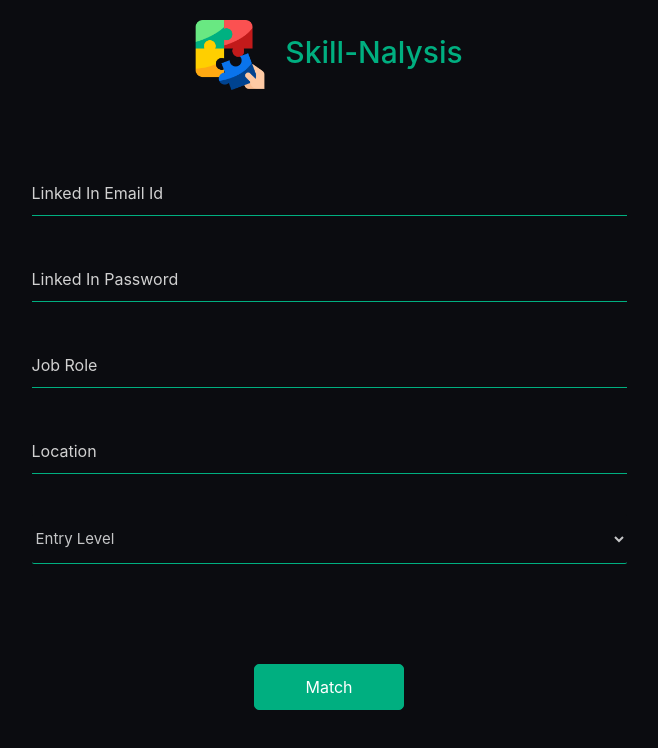
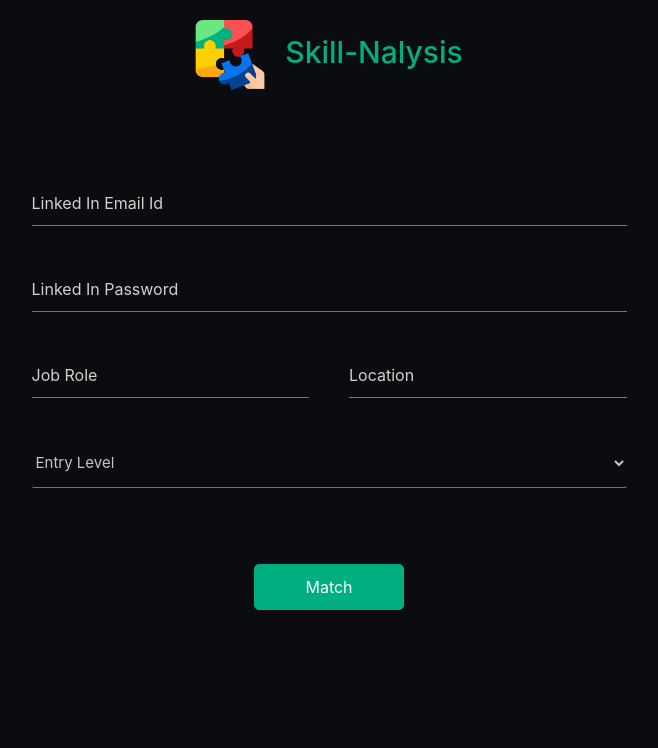
Before and after one commit to bhavya2611/Skills-Match-Tool, a React (Create React App) app: page /Info in a window 1280 px wide. Shown: the top 748 px of the page, without its empty margins (311-969 px from the left). Built offline with nearby package versions, Linux system fonts and the light colour scheme.

Commit message:
styling changes

```diff
--- a/src/Components/Header.js
+++ b/src/Components/Header.js
@@ -4,7 +4,7 @@ import match from "../Assets/match.png";
 class Header extends Component {
   render() {
     return (
-      <div className="col-12" style={{ height: 150 }}>
+      <div className="col-12" style={{ height: "20vh" }}>
         <h2 className="pageHeader">
           <img alt="" src={match} style={{ height: 70, marginRight: 20 }} />
           Skill-Nalysis
--- a/src/Screens/InfoScreen.js
+++ b/src/Screens/InfoScreen.js
@@ -101,8 +101,9 @@ class InfoScreen extends Component {
               </div>
               <div
                 className="col-lg-6 col-md-6 col-sm-10"
-                style={{ flexBasis: 0 }}
+                style={{ flexBasis: 0, display: "flex" }}
               >
+                <div style={{ flexBasis: 0, marginRight: 40, flex: 1 }}>
                   <UserTextInput
                     ID={"role"}
                     changeText={this.changeTextInput}
@@ -110,16 +111,14 @@ class InfoScreen extends Component {
                     placeholder="Job Role"
                   />
                 </div>
-              <div
-                className="col-lg-6 col-md-6 col-sm-10"
-                style={{ flexBasis: 0 }}
-              >
+                <div style={{ flexBasis: 0, flex: 1 }}>
                   <UserTextInput
                     ID={"location"}
                     changeText={this.changeTextInput}
                     inputValue={this.state.location}
                     placeholder="Location"
                   />
+                </div>
               </div>
               <div
                 className="col-lg-6 col-md-6 col-sm-10"
@@ -133,7 +132,7 @@ class InfoScreen extends Component {
               </div>
               <div
                 className="col-lg-6 col-md-6 col-sm-10"
-                style={{ flexBasis: 0, marginTop: "10vh", textAlign: "center" }}
+                style={{ flexBasis: 0, marginTop: "7vh", textAlign: "center" }}
               >
                 <button
                   onClick={this.redirectToResults}
--- a/src/Styles/styles.css
+++ b/src/Styles/styles.css
@@ -44,10 +44,9 @@ button:active {
 }
 
 button:focus {
-  outline: none;
   background-color: var(--header);
 }
 
-select:focus {
-  outline: none !important;
+*:focus {
+  outline: 0 !important;
 }
```
Lines whose indentation alone changed are shown as unchanged.
